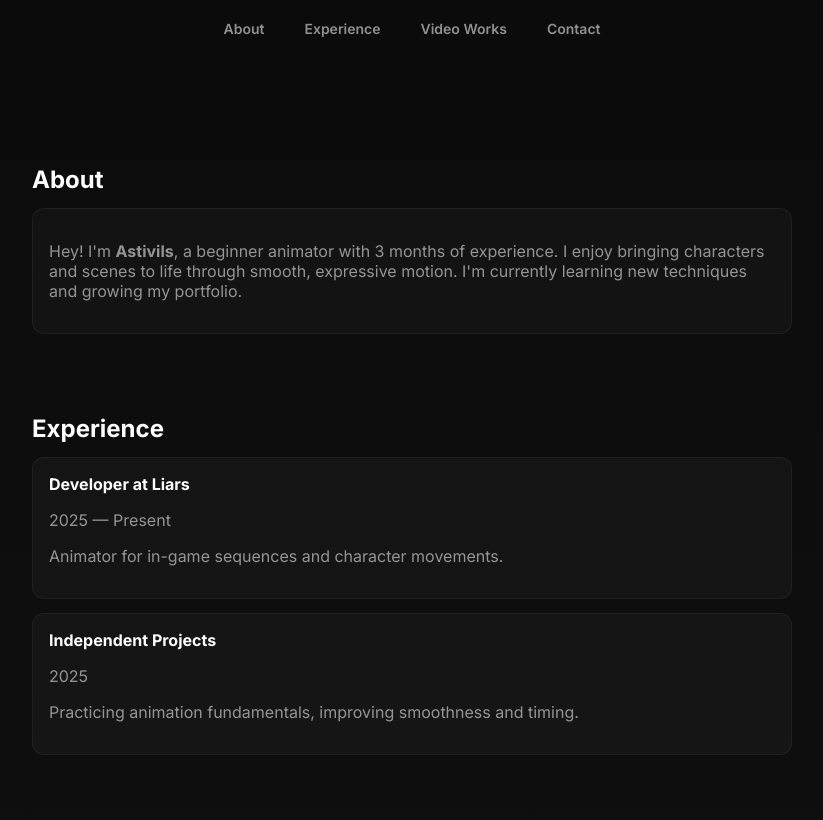
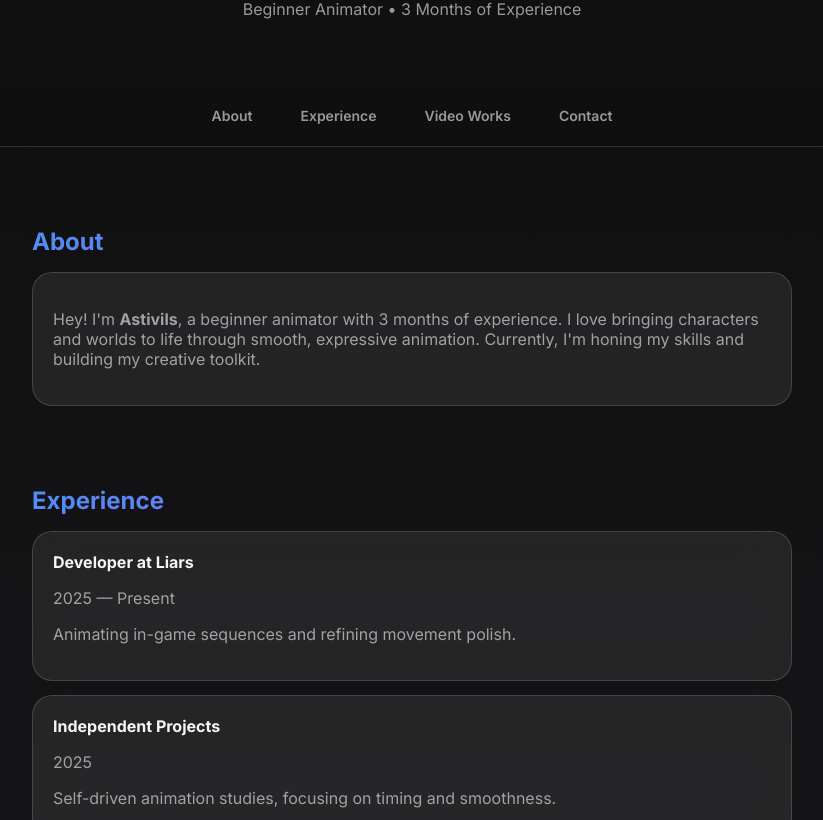
Before and after one commit to Zain671/ast, a plain HTML site: page index.html in a window 1280 px wide. Shown: the part 140-960 px from the top of the page, without its empty margins (228-1051 px from the left). Drawn offline with Linux system fonts and the light colour scheme.

Commit message:
Update index.html

```diff
--- a/index.html
+++ b/index.html
@@ -7,45 +7,54 @@
   <link href="https://fonts.googleapis.com/css2?family=Inter:wght@300;400;600;700&display=swap" rel="stylesheet">
   <style>
     :root {
-      --bg1: #0a0a0a;
-      --bg2: #131313;
-      --white: #fff;
-      --muted: rgba(255,255,255,0.55);
-      --card-bg: rgba(255,255,255,0.03);
-      --border: rgba(255,255,255,0.05);
+      --accent: linear-gradient(135deg, #4f8df5, #b24ef3);
+      --bg: linear-gradient(180deg, #0f0f10 0%, #1a1a1d 100%);
+      --glass-bg: rgba(255, 255, 255, 0.08);
+      --border: rgba(255, 255, 255, 0.15);
+      --text: #f5f5f7;
+      --muted: rgba(245,245,247,0.6);
     }
 
     * { box-sizing: border-box; }
     html, body {
       margin: 0;
       font-family: 'Inter', sans-serif;
-      background: linear-gradient(180deg, var(--bg1), var(--bg2));
-      color: var(--white);
+      background: var(--bg);
+      color: var(--text);
       -webkit-font-smoothing: antialiased;
     }
 
     header {
       text-align: center;
-      padding: 60px 20px 40px;
+      padding: 80px 20px 50px;
     }
 
     header h1 {
-      font-size: 36px;
+      font-size: 40px;
       margin: 0;
       font-weight: 700;
+      background: var(--accent);
+      -webkit-background-clip: text;
+      -webkit-text-fill-color: transparent;
     }
 
     header p {
       color: var(--muted);
       font-size: 16px;
-      margin-top: 8px;
+      margin-top: 10px;
     }
 
     nav {
+      position: sticky;
+      top: 0;
+      backdrop-filter: blur(20px);
+      background: rgba(15,15,16,0.6);
+      border-bottom: 1px solid var(--border);
       display: flex;
       justify-content: center;
-      gap: 16px;
-      margin-top: 20px;
+      gap: 20px;
+      padding: 14px 0;
+      z-index: 10;
     }
 
     nav a {
@@ -53,14 +62,14 @@
       text-decoration: none;
       font-weight: 600;
       font-size: 14px;
-      padding: 8px 12px;
-      border-radius: 8px;
+      padding: 8px 14px;
+      border-radius: 12px;
       transition: background 0.2s, color 0.2s;
     }
 
     nav a:hover {
-      background: var(--card-bg);
-      color: var(--white);
+      background: var(--glass-bg);
+      color: var(--text);
     }
 
     section {
@@ -79,21 +88,25 @@
 
     section h2 {
       font-size: 24px;
-      margin-bottom: 12px;
+      margin-bottom: 16px;
+      background: var(--accent);
+      -webkit-background-clip: text;
+      -webkit-text-fill-color: transparent;
     }
 
     .card {
-      background: var(--card-bg);
+      background: var(--glass-bg);
       border: 1px solid var(--border);
-      border-radius: 12px;
-      padding: 16px;
+      border-radius: 20px;
+      padding: 20px;
+      backdrop-filter: blur(20px);
       margin-top: 14px;
       transition: transform 0.25s ease, box-shadow 0.25s ease;
     }
 
     .card:hover {
-      transform: translateY(-6px);
-      box-shadow: 0 20px 60px rgba(0,0,0,0.5);
+      transform: translateY(-4px);
+      box-shadow: 0 10px 40px rgba(79, 141, 245, 0.15);
     }
 
     .muted {
@@ -103,8 +116,9 @@
     .video-wrapper {
       position: relative;
       padding-top: 56.25%;
-      border-radius: 12px;
+      border-radius: 20px;
       overflow: hidden;
+      box-shadow: 0 0 30px rgba(178, 78, 243, 0.2);
     }
 
     .video-wrapper iframe {
@@ -117,9 +131,16 @@
 
     footer {
       text-align: center;
-      padding: 30px 20px;
+      padding: 40px 20px;
       color: var(--muted);
       font-size: 14px;
+      backdrop-filter: blur(15px);
+      background: rgba(15,15,16,0.5);
+      border-top: 1px solid var(--border);
+    }
+
+    h3 {
+      font-weight: 600;
     }
   </style>
 </head>
@@ -128,21 +149,22 @@
   <header>
     <h1>Astivils</h1>
     <p>Beginner Animator • 3 Months of Experience</p>
-    <nav>
-      <a href="#about">About</a>
-      <a href="#experience">Experience</a>
-      <a href="#videos">Video Works</a>
-      <a href="#contact">Contact</a>
-    </nav>
   </header>
+
+  <nav>
+    <a href="#about">About</a>
+    <a href="#experience">Experience</a>
+    <a href="#videos">Video Works</a>
+    <a href="#contact">Contact</a>
+  </nav>
 
   <section id="about">
     <h2>About</h2>
     <div class="card">
       <p class="muted">
         Hey! I'm <strong>Astivils</strong>, a beginner animator with 3 months of experience.
-        I enjoy bringing characters and scenes to life through smooth, expressive motion.
-        I'm currently learning new techniques and growing my portfolio.
+        I love bringing characters and worlds to life through smooth, expressive animation.
+        Currently, I'm honing my skills and building my creative toolkit.
       </p>
     </div>
   </section>
@@ -152,12 +174,12 @@
     <div class="card">
       <strong>Developer at Liars</strong>
       <p class="muted">2025 — Present</p>
-      <p class="muted">Animator for in-game sequences and character movements.</p>
+      <p class="muted">Animating in-game sequences and refining movement polish.</p>
     </div>
     <div class="card">
       <strong>Independent Projects</strong>
       <p class="muted">2025</p>
-      <p class="muted">Practicing animation fundamentals, improving smoothness and timing.</p>
+      <p class="muted">Self-driven animation studies, focusing on timing and smoothness.</p>
     </div>
   </section>
 
@@ -166,14 +188,14 @@
     <div class="video-wrapper">
       <iframe src="https://streamable.com/e/zketyn?autoplay=0&nocontrols=0" allowfullscreen></iframe>
     </div>
-    <p class="muted" style="margin-top:8px;text-align:center;">Example animation by Astivils</p>
+    <p class="muted" style="margin-top:10px;text-align:center;">Sample animation by Astivils</p>
   </section>
 
   <section id="contact">
     <h2>Contact</h2>
-    <div class="card" style="text-align:center">
+    <div class="card" style="text-align:center;">
       <p class="muted">Reach me on Discord:</p>
-      <h3 style="margin-top:6px;font-weight:700;">astivils_</h3>
+      <h3>astivils_</h3>
     </div>
   </section>
 
@@ -182,7 +204,7 @@
   </footer>
 
   <script>
-    // Smooth scroll for nav links
+    // Smooth scroll
     document.querySelectorAll('nav a').forEach(link=>{
       link.addEventListener('click', e=>{
         const target = document.querySelector(link.getAttribute('href'));
@@ -193,7 +215,7 @@
       });
     });
 
-    // Fade-in on scroll
+    // Fade-in sections
     const observer = new IntersectionObserver(entries=>{
       entries.forEach(entry=>{
         if(entry.isIntersecting){
```
